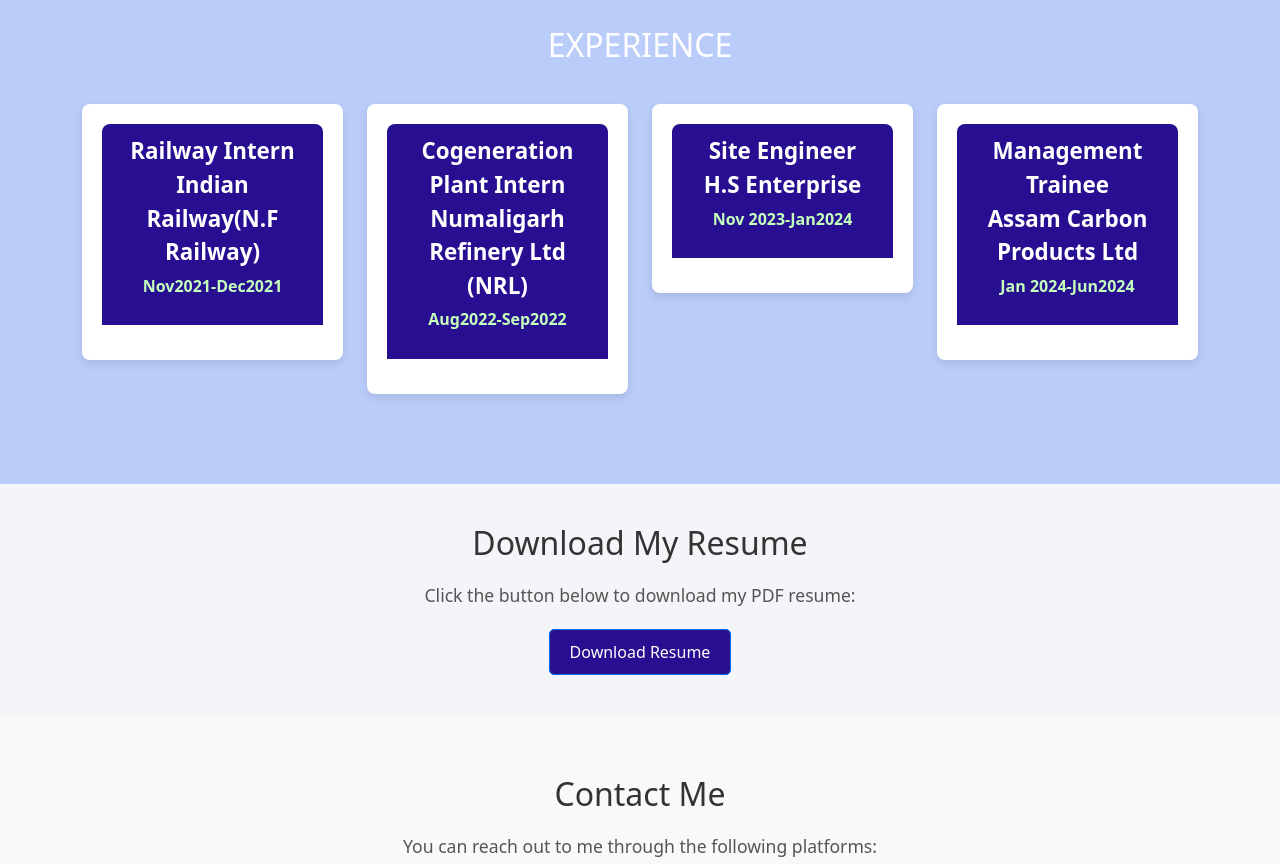
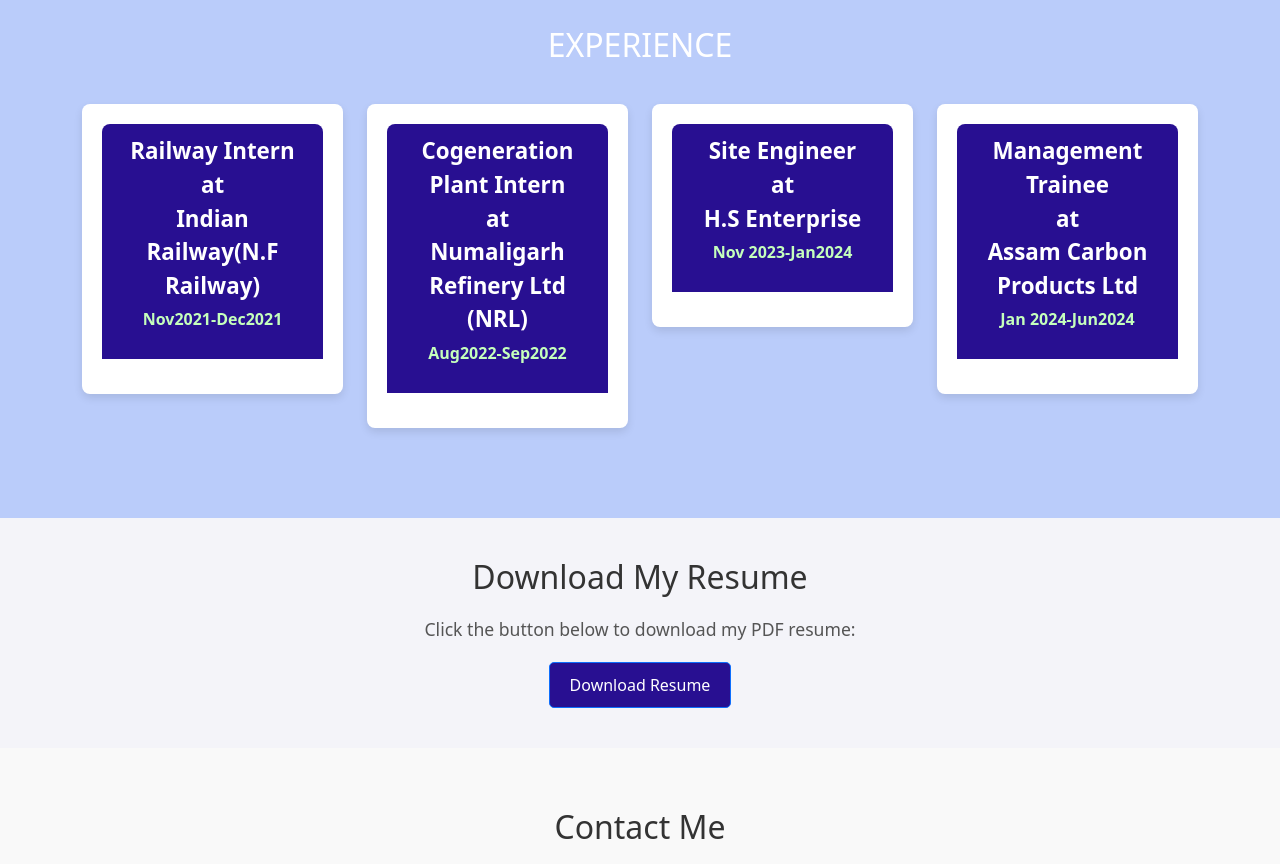
Before and after one commit to Madhu123-cyber/Madhu123-cyber.github.io, a plain HTML site: page index.html in a window 1280 px wide. Shown: the part 1360-2224 px from the top of the page. Drawn offline with nearby package versions, Linux system fonts and the light colour scheme.

Commit message:
Update index.html

```diff
--- a/index.html
+++ b/index.html
@@ -639,25 +639,25 @@
       <!-- First Box -->
       <div class="col-md-3">
         <div class="experience-box">
-          <div class="experience-label">Railway Intern<br>Indian Railway(N.F Railway)<br><p>Nov2021-Dec2021</p></div>
+          <div class="experience-label">Railway Intern<br>at<br>Indian Railway(N.F Railway)<br><p>Nov2021-Dec2021</p></div>
         </div>
       </div>
       <!-- Second Box -->
       <div class="col-md-3">
         <div class="experience-box">
-          <div class="experience-label">Cogeneration Plant Intern<br>Numaligarh Refinery Ltd (NRL)<br><p>Aug2022-Sep2022</p></div>
+          <div class="experience-label">Cogeneration Plant Intern<br>at<br>Numaligarh Refinery Ltd (NRL)<br><p>Aug2022-Sep2022</p></div>
         </div>
       </div>
       <!-- Third Box -->
       <div class="col-md-3">
         <div class="experience-box">
-          <div class="experience-label">Site Engineer<br>H.S Enterprise<br><p>Nov 2023-Jan2024</p></div>
+          <div class="experience-label">Site Engineer<br>at<br>H.S Enterprise<br><p>Nov 2023-Jan2024</p></div>
         </div>
       </div>
       <!-- Fourth Box -->
       <div class="col-md-3">
         <div class="experience-box">
-          <div class="experience-label">Management Trainee<br>Assam Carbon Products Ltd<br><p>Jan 2024-Jun2024</p></div>
+          <div class="experience-label">Management Trainee<br>at<br>Assam Carbon Products Ltd<br><p>Jan 2024-Jun2024</p></div>
         </div>
       </div>
     </div>
```
